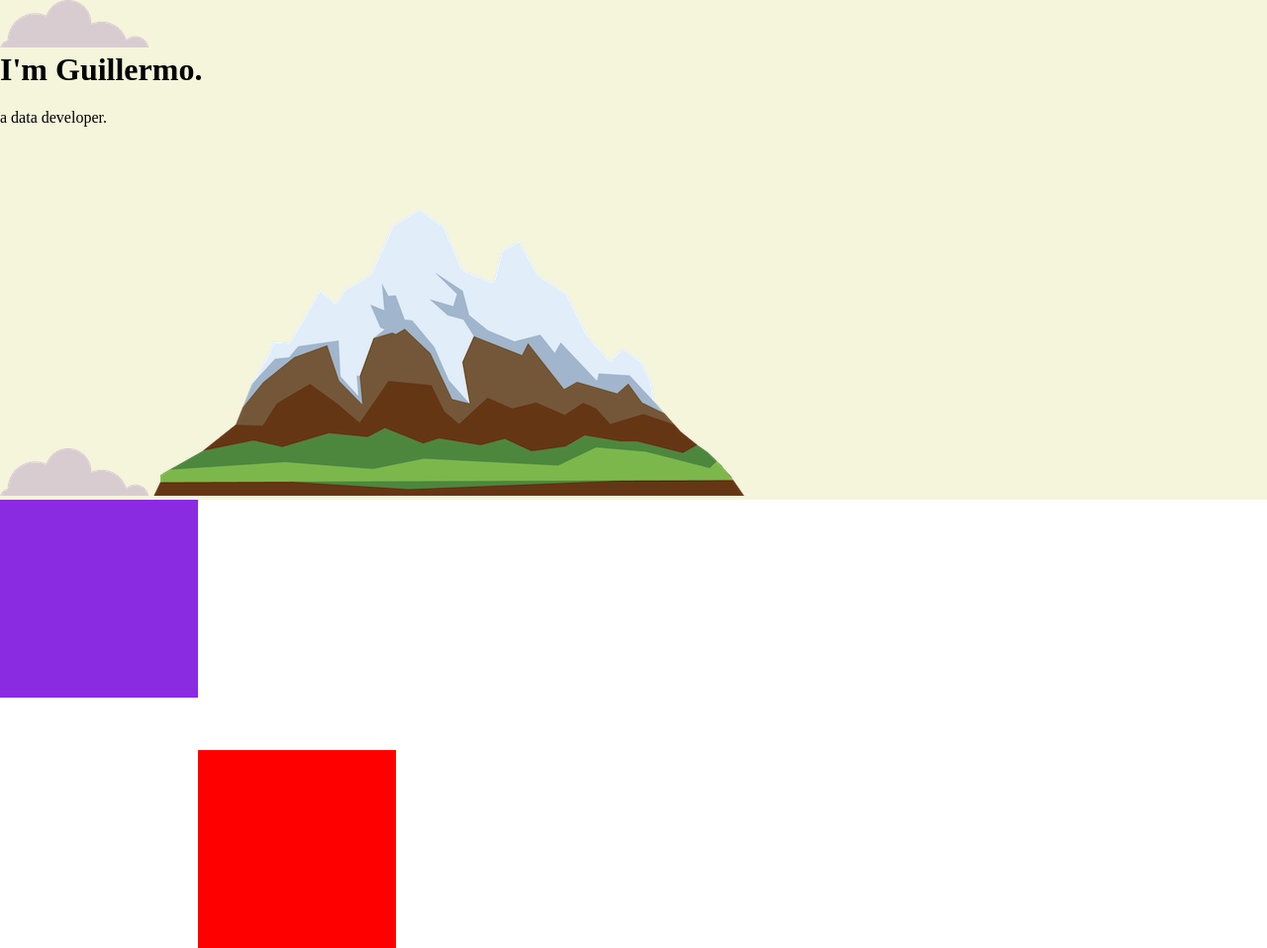
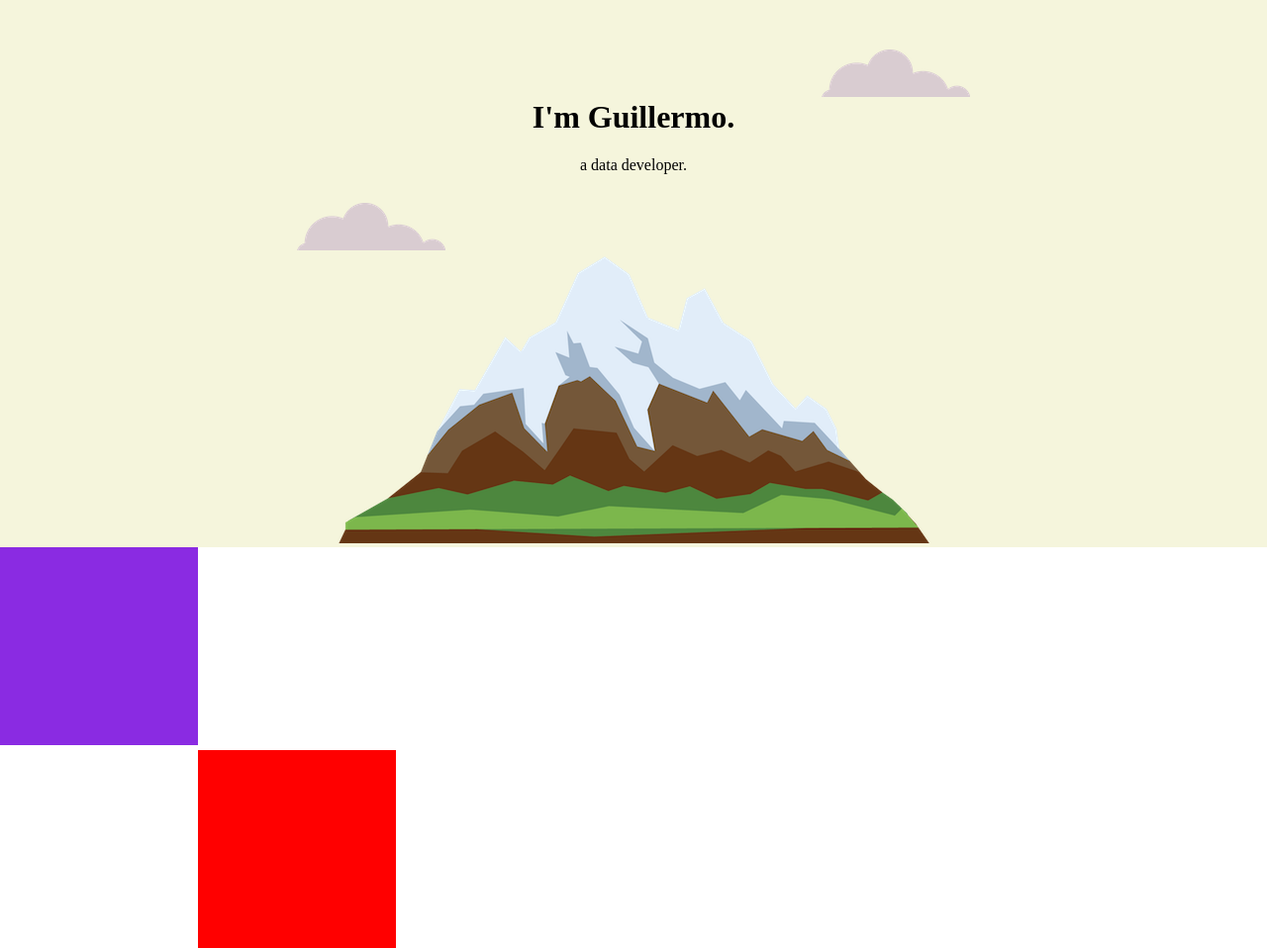
Before and after one commit to grzlz/100days, a plain HTML site: page 44-portfolio/index.html in a window 1280 px wide. Shown: the whole page at 99% size. Drawn offline with Linux system fonts and the light colour scheme.

Commit message:
change the position of the clouds

```diff
--- a/44-portfolio/css/styles.css
+++ b/44-portfolio/css/styles.css
@@ -1,5 +1,12 @@
+body {
+    margin: 0;
+    text-align: center;
+}
+
 .top-container {
     background-color: beige;
+    position: relative;
+    padding-top: 100px;
 }
 
 .middle-container {
@@ -18,12 +25,19 @@
     top:758px;
 }
 
-body {
-    margin-top: 0px;
-    margin-left: 0px;
-    margin-right: 0px;
-}
 
 h1 {
     margin-top: 0px;
 }
+
+.top-cloud {
+    position: absolute;
+    right: 300px;
+    top: 50px;
+}
+
+.bottom-cloud {
+    position: absolute;
+    left: 300px;
+    bottom: 300px;
+}
--- a/44-portfolio/index.html
+++ b/44-portfolio/index.html
@@ -7,10 +7,10 @@
 </head>
 <body>
     <div class="top-container">
-        <img src="images/cloud.png" alt="cloud-img">
+        <img class="top-cloud" src="images/cloud.png" alt="cloud-img">
         <h1>I'm Guillermo.</h1>
         <p>a data developer.</p>
-        <img src="images/cloud.png" alt="cloud-img">
+        <img class="bottom-cloud" src="images/cloud.png" alt="cloud-img">
         <img src="images/mountain.png" alt="mountain-img">
 
     </div>
```
